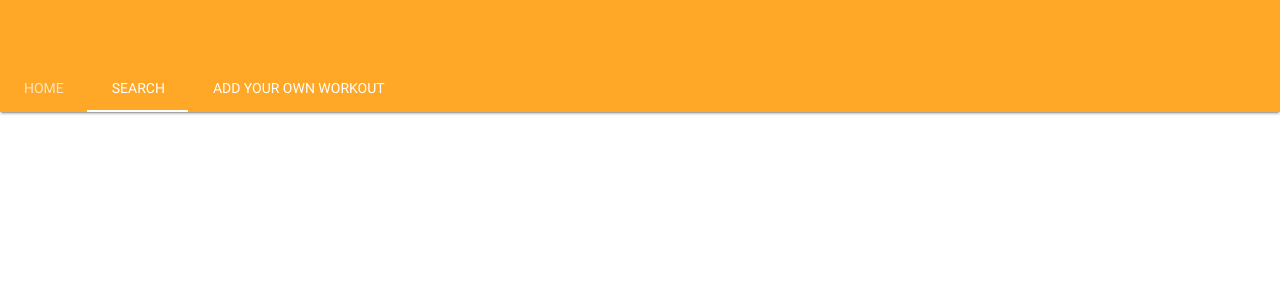
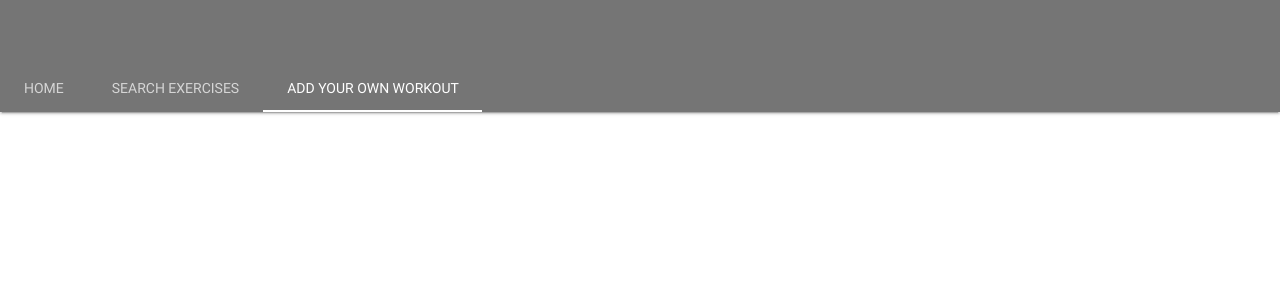
Before and after one commit to aliciarawlings/data_centric_milestone, a Flask app: page / in a window 1280 px wide. Shown: the top 300 px of the page. Run offline with Flask 2, Linux system fonts and the light colour scheme; data that the repository does not hold is empty; some libraries are stand-ins or nearby versions.

Commit message:
changed app.py app.config to enable successful mongo connection

```diff
--- a/app.py
+++ b/app.py
@@ -1,36 +1,30 @@
 import pymongo
 import os
-
 from flask import Flask, render_template, redirect,request, url_for
 from flask_pymongo import PyMongo
 from bson.objectid import ObjectId
 
+if os.path.exists("env.py"):
+    import env
+
+
 app = Flask(__name__)
-MONGODB_URI = os.getenv("MONGO_URI")
-app.config["MONGO_URI"] = "mongodb://localhost:27017/Before&After"
-DBS_NAME = "Before&After"
-COLLECTION_NAME = "exercises"
+
+
+app.config["MONGO_URI"] = os.environ.get("MONGO_URI")
+app.config["MONGO_DBNAME"] = 'before_and_after'
 
 mongo= PyMongo(app)
 
 
-## Starting connection with MONGODB
-def mongo_connect(url):
-    try:
-        conn = pymongo.MongoClient(url)
-        print("Mongo is connected!")
-        return conn
-    except pymongo.errors.ConnectionFailure as e:
-        print("Could not connect to MongoDB: %s") % e
 
-conn = mongo_connect(MONGODB_URI)
 
-coll = conn[DBS_NAME][COLLECTION_NAME]
 
 @app.route('/')
 @app.route('/get_exercises')
 def get_exercises():
-    return render_template('exercises.html', recipes=mongo.db.exercises.find())
+    return render_template('exercises.html', exercises=mongo.db.exercises.find())
+
 
 
 if __name__ == '__main__':
--- a/templates/base.html
+++ b/templates/base.html
@@ -11,14 +11,14 @@
 <body>
 <header>
 
-  <nav class="nav-extended orange lighten-1">
+  <nav class="nav-extended grey darken-1">
     <div class="nav-wrapper">
       <a href="#" class="brand-logo center-align"></a>
     </div>
     <div class="nav-content">
       <ul class="tabs tabs-transparent">
          <li class="tab"><a href="#">Home</a></li>
-        <li class="tab"><a href="">Search  </a></li>
+        <li class="tab"><a href="{{ url_for ('get_exercises')}}">Search Exercises</a></li>
        <li class="tab"><a href="">Add Your own Workout</a></li>
       </ul>
     </div>
--- a/templates/exercises.html
+++ b/templates/exercises.html
@@ -3,14 +3,15 @@
 {% block content %}
 
 
-  <div class="container teal lighten-2">
+  <div class="container blue lighten-5">
 
-   {% for exercise in  exercises %}
-     <h2> {{exercise.exercises_type}}</h2>
+
+   {% for exercises in  exercises %}
+     <h2> {{exercises.exercise_type}}</h2>
     <ol>
-      <li>  {{how_many_sets}}</li>
-      <li> {{ how_many_reps}}</li>
-      <li> {{ exercise_duration}} </li>
+      <li>  {{exercises.number_of_sets}}</li>
+      <li> {{ exercises.number_of_reps}}</li>
+      <li> {{ exercises.exercise_duration}}</li>
 
     {% endfor %}
 </div>
```
Also changed, not shown: static/css/styles.css (added), 1 other file.
